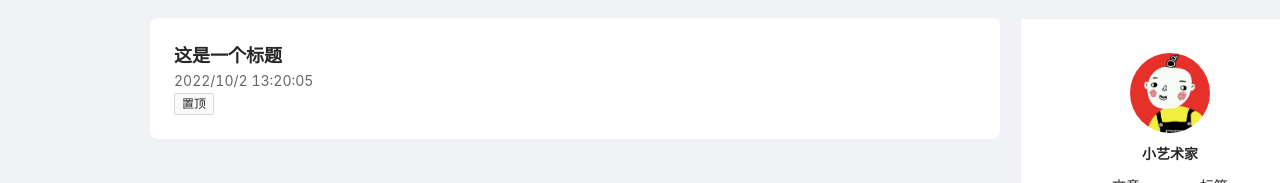
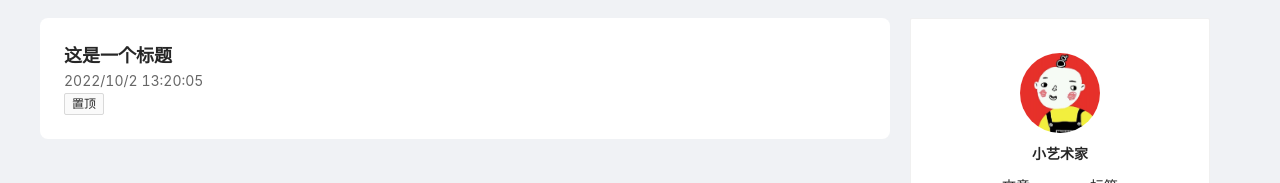
Before and after one commit to BlackBerry009/blog, a React (Vite) app: page /#/ in a window 1280 px wide. Shown: the part 602-785 px from the top of the page. Built offline with nearby package versions, Linux system fonts and the light colour scheme; grey boxes are pictures that could not be loaded.

Commit message:
fix: home ui

```diff
--- a/src/components/UserCard/index.less
+++ b/src/components/UserCard/index.less
@@ -2,6 +2,27 @@
   width: 300px;
   &__avatar {
     text-align: center;
+    position: relative;
+    &__bg {
+      width: 80px;
+      height: 80px;
+      background-size: 100%;
+      border-radius: 50%;
+      filter: blur(20px) opacity(70%);
+      position: absolute;
+      opacity: .6;
+      transform: scale(0) translateX(-50%);
+    }
+    &:hover {
+      .user-info__avatar--content {
+        transform: scale(1.1);
+        transition: transform .3s ease-in-out;
+      }
+      .user-info__avatar__bg {
+        transform: scale(1);
+        transition: transform .3s ease-in-out;
+      }
+    }
   }
   &__name {
     font-weight: 600;
--- a/src/components/UserCard/index.tsx
+++ b/src/components/UserCard/index.tsx
@@ -8,6 +8,7 @@ import {
   QqOutlined,
   WechatOutlined,
 } from '@ant-design/icons';
+
 type Props = {};
 
 const data = [
@@ -34,10 +35,13 @@ export const UserCard = (props: Props) => {
         alignItems: 'center',
         gap: 10,
       }}
-      hoverable
     >
       <div className="user-info__avatar">
-        <Avatar src={avatarImg} size={80} />
+        <div
+          className="user-info__avatar__bg"
+          style={{ backgroundImage: `url(${avatarImg})` }}
+        ></div>
+        <Avatar className='user-info__avatar--content' src={avatarImg} size={80} />
       </div>
       <div className="user-info__name">小艺术家</div>
       <div className="user-info__publish">
--- a/src/layouts/components/PageHeader/index.less
+++ b/src/layouts/components/PageHeader/index.less
@@ -6,6 +6,7 @@
 
 .header {
   display: flex;
+  justify-content: flex-end;
   width: 100%;
   display: flex;
   gap: 50px;
@@ -22,6 +23,7 @@
   }
   &__logo {
     font-family: BrushFont;
+    margin-right: auto;
   }
   &__search {
     justify-content: center;
@@ -30,7 +32,6 @@
   &__nav {
     display: flex;
     gap: 30px;
-    margin-left: auto;
     margin-right: 50px;
     a {
       text-decoration: none;
--- a/src/pages/Home/components/Banner/index.tsx
+++ b/src/pages/Home/components/Banner/index.tsx
@@ -14,7 +14,6 @@ export const Banner = (props: Props) => {
   const [imgUrl, setImgUrl] = useState('');
   useEffect(() => {
     const url = ImgList[Math.floor(Math.random() * 5)];
-    console.log('asdsd', url);
     setImgUrl(url);
   }, []);
 
--- a/src/pages/Home/components/Contents/index.less
+++ b/src/pages/Home/components/Contents/index.less
@@ -1,7 +1,9 @@
 .contents {
-    padding: 20px 150px;
+    padding: 20px 0px;
     display: flex;
     gap: 20px;
+    margin: auto;
+    width: 1200px;
     &__article-list {
 
     }
```
